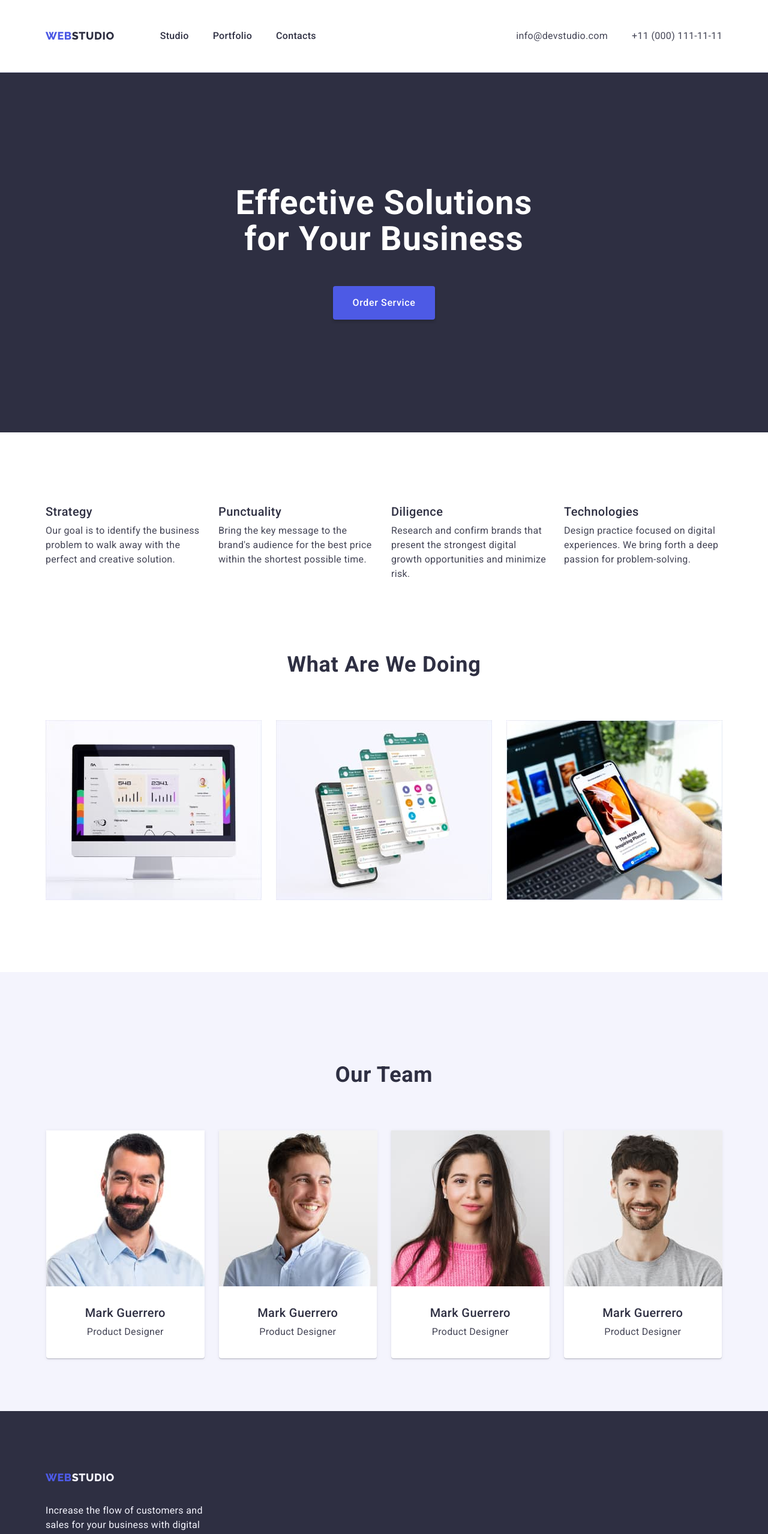
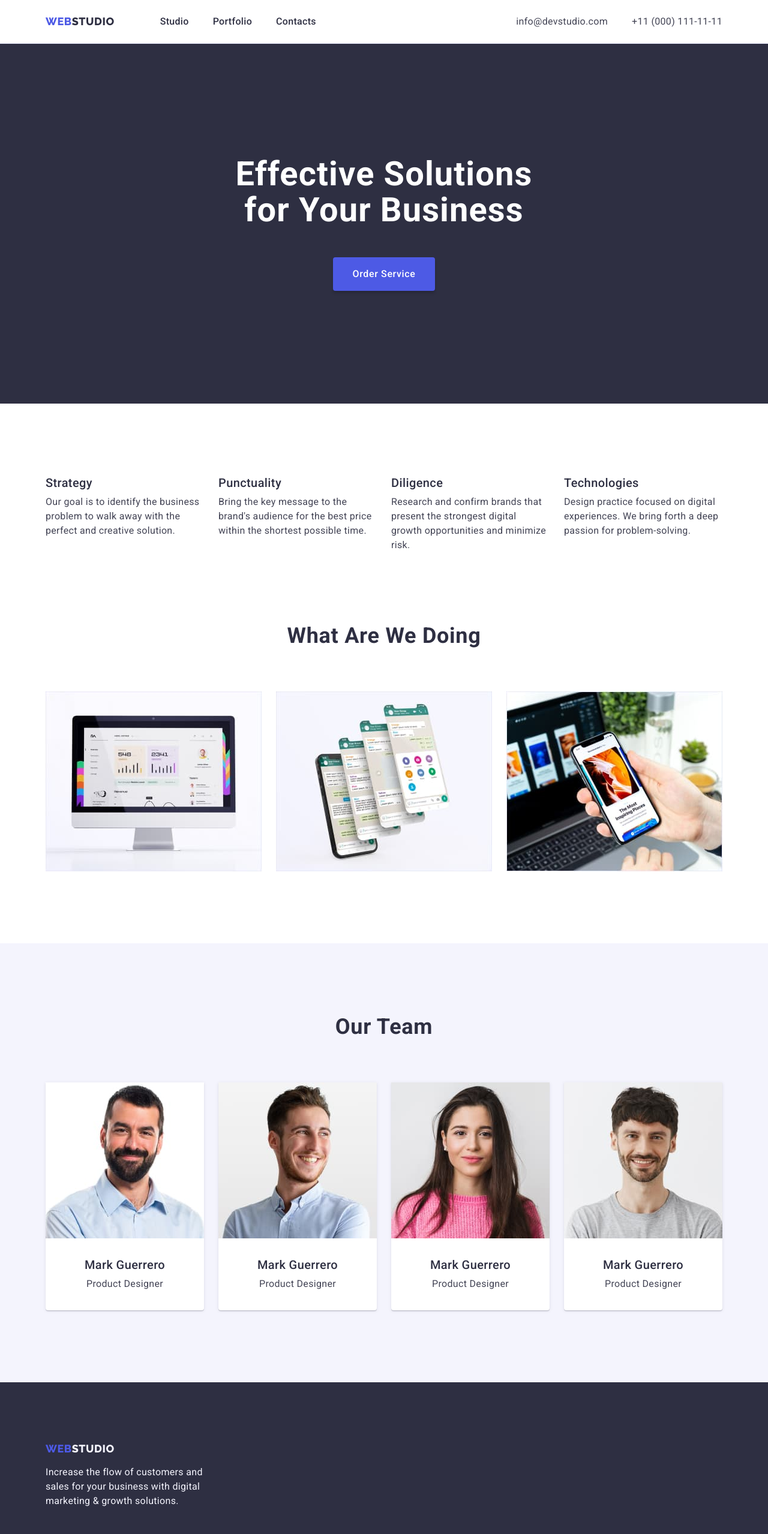
Before and after one commit to Oleksandr-Spd/goit-markup-hw-03, a plain HTML site: page index.html in a window 1280 px wide. Shown: the top 2558 px of the page at 60% size. Drawn offline with nearby package versions, Linux system fonts and the light colour scheme.

Commit message:
Last part

```diff
--- a/css/styles.css
+++ b/css/styles.css
@@ -89,17 +89,13 @@ img {
 }
 
 .header {
-  padding-top: 24px;
-  padding-bottom: 24px;
-  /* border-bottom: 1px solid #e7e9fc; */
 }
 
 .container {
-  /* width: 100%; */
+  width: 100%;
   max-width: 1158px;
   padding: 0 15px;
   margin: 0 auto;
-  /* outline: 2px solid red; */
 }
 
 /********************************* section heder **********************************/
@@ -116,7 +112,7 @@ img {
 .header-navigation {
   display: flex;
   align-items: center;
-  flex-grow: 1;
+  margin-right: auto;
 }
 
 .header-menu {
@@ -151,7 +147,6 @@ img {
 
 .heder-logo {
   margin-right: 76px;
-  /* margin-left: 156px; */
 }
 
 .header-contacts {
@@ -165,7 +160,6 @@ img {
   align-items: center;
   margin-left: auto;
   gap: 40px;
-  /* margin-right: 156px; */
 }
 
 .header-contacts-link:hover,
@@ -275,8 +269,6 @@ img {
 }
 
 .team-container {
-  margin-bottom: 10px;
-  padding: 32px 16px;
 }
 
 .team-title {
@@ -298,7 +290,6 @@ img {
   box-shadow: 0px 1px 6px rgba(46, 47, 66, 0.08),
     0px 1px 1px rgba(46, 47, 66, 0.16), 0px 2px 1px rgba(46, 47, 66, 0.08);
   border-radius: 0px 0px 4px 4px;
-  margin-bottom: 120px;
 }
 
 .card {
@@ -333,7 +324,6 @@ img {
   letter-spacing: 0.02em;
   color: var(--ghost-white-color);
   max-width: 264px;
-  margin-top: 16.43px;
 }
 
 .footer-logo {
```
